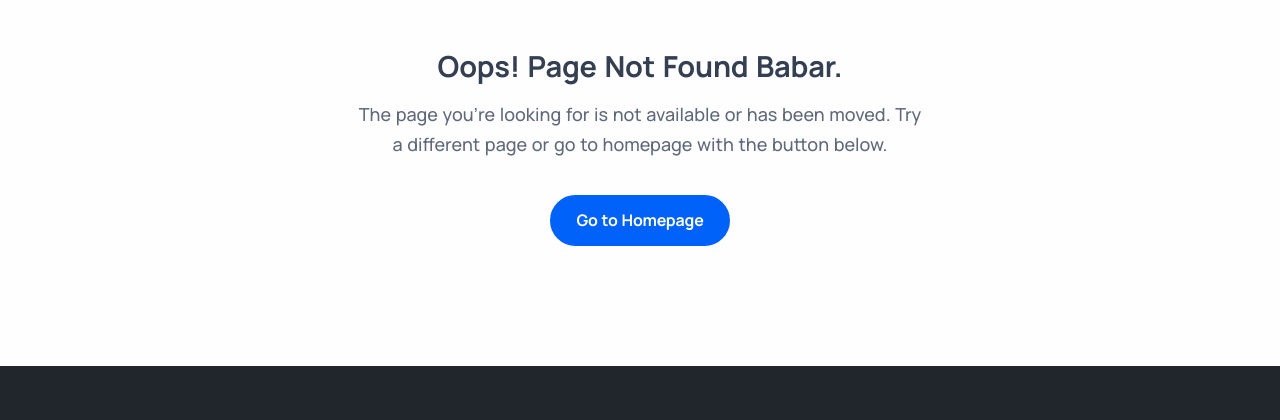
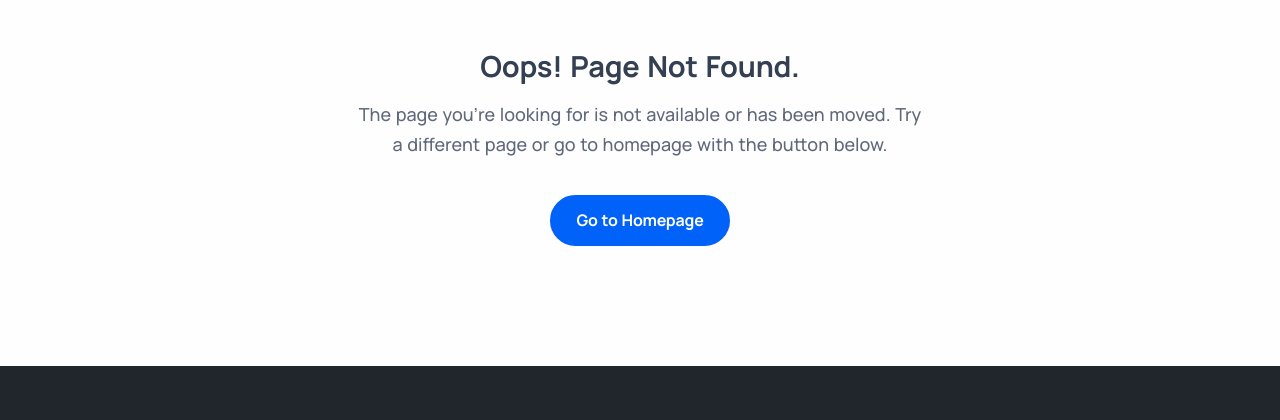
Before and after one commit to danish0828/megabook, a PHP site: page /404.php in a window 1280 px wide. Shown: the part 940-1360 px from the top of the page. Run offline with PHP 8.4, Linux system fonts and the light colour scheme; some libraries are stand-ins or nearby versions.

Commit message:
Update 404.php

```diff
--- a/404.php
+++ b/404.php
@@ -25,7 +25,7 @@
           </div>
           <!-- /column -->
           <div class="col-lg-8 col-xl-7 col-xxl-6 mx-auto text-center">
-            <h1 class="mb-3">Oops! Page Not Found Babar.</h1>
+            <h1 class="mb-3">Oops! Page Not Found.</h1>
             <p class="lead mb-7 px-md-12 px-lg-5 px-xl-7">The page you're looking for is not available or has been moved. Try a different page or go to homepage with the button below.</p>
             <a href="./index.html" class="btn btn-primary rounded-pill">Go to Homepage</a>
           </div>
```
